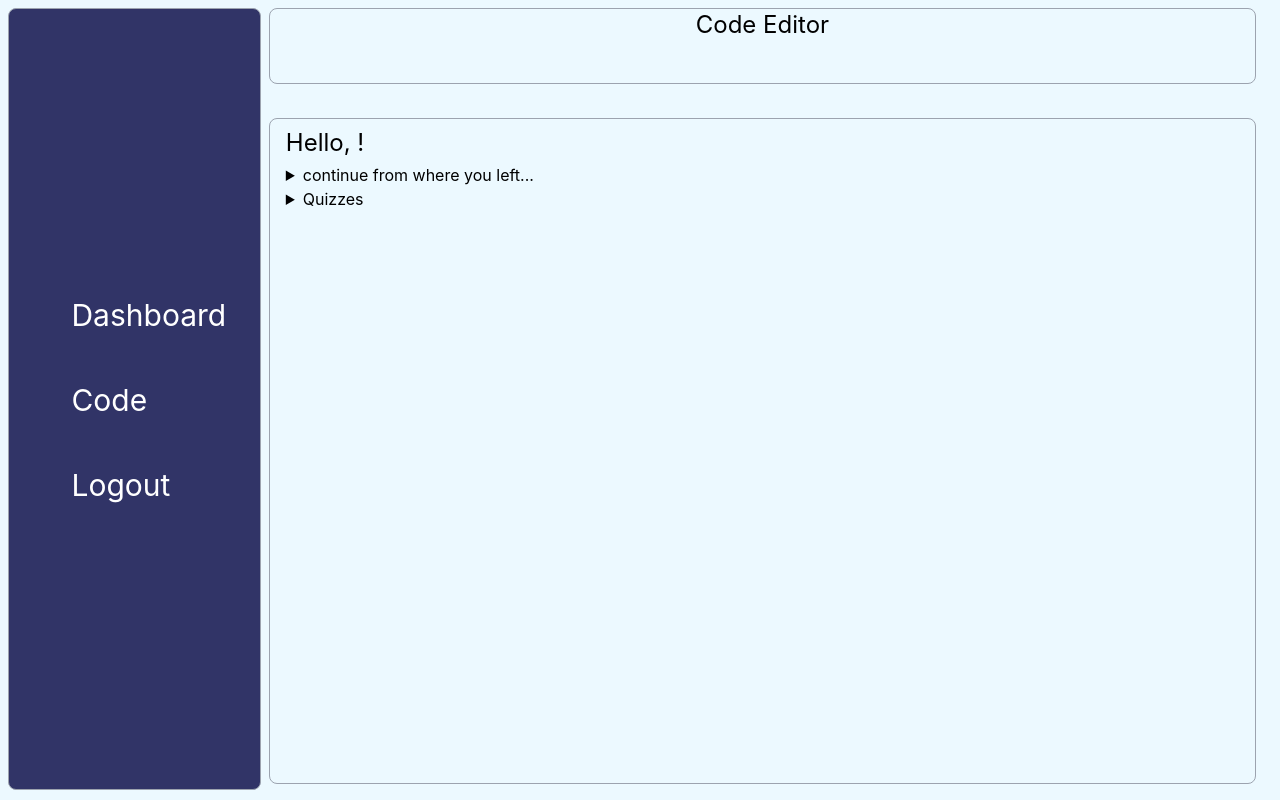
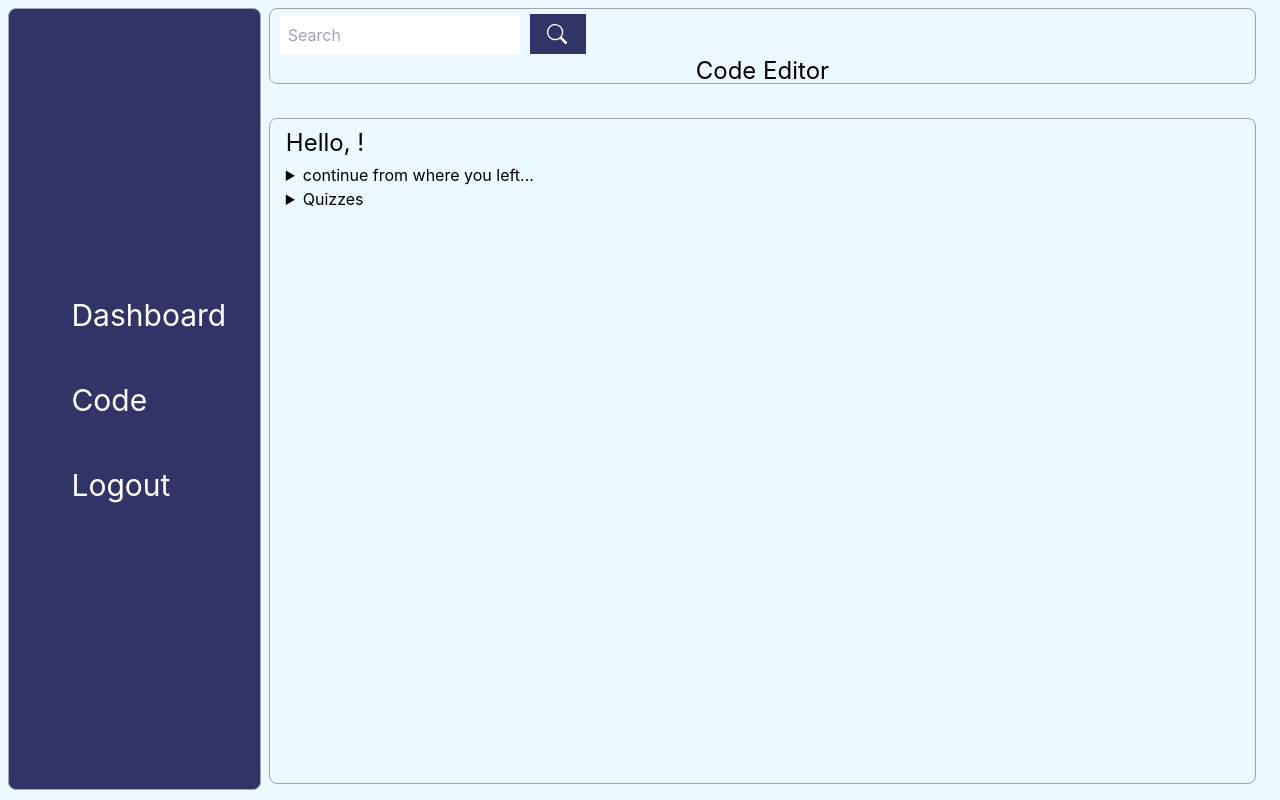
Before and after one commit to ethiclesshacker/code-editor-frontend, a React (Vite) app: page /dashboard in a window 1280 px wide. Built offline with nearby package versions, Linux system fonts and the light colour scheme; some icons are missing.

Commit message:
SearchBox

```diff
--- a/src/components/Dashboard.jsx
+++ b/src/components/Dashboard.jsx
@@ -4,6 +4,7 @@ import React from 'react'
 import DashboardRow from './DashboardRow';
 import SideBarItem from './SideBarItem';
 import { FaHouse, FaCode, FaDoorOpen } from 'react-icons/fa6';
+import { BsSearch } from 'react-icons/bs';
 
 export default function Dashboard() {
   return (
@@ -15,6 +16,13 @@ export default function Dashboard() {
         id="topbar"
         className="col-span-16 col-start-5 row-span-2 row-start-1 mb-0.5 ml-2 mr-4 rounded-lg border border-solid border-gray-400 bg-inherit"
       >
+        <div id="searchbar" className='flex items-center justify-items-start '>
+          <input className='ml-2.5 mt-1.5 w-60 h-10 pl-2' placeholder='Search'></input>
+          <button className='ml-2.5 mt-1 pl-4 w-14 h-10 border border-solid border-[#313467] bg-[#313467] text-white text-xl font-bold'> <BsSearch /> </button>
+        </div>
+
+        {/* <span> <i class='fa fa-search'> <FaSearch /> </i></span>
+        <input placeholder='Search'> </input> */}
         <p className="text-center text-2xl"> Code Editor </p>
       </div>
 
```
